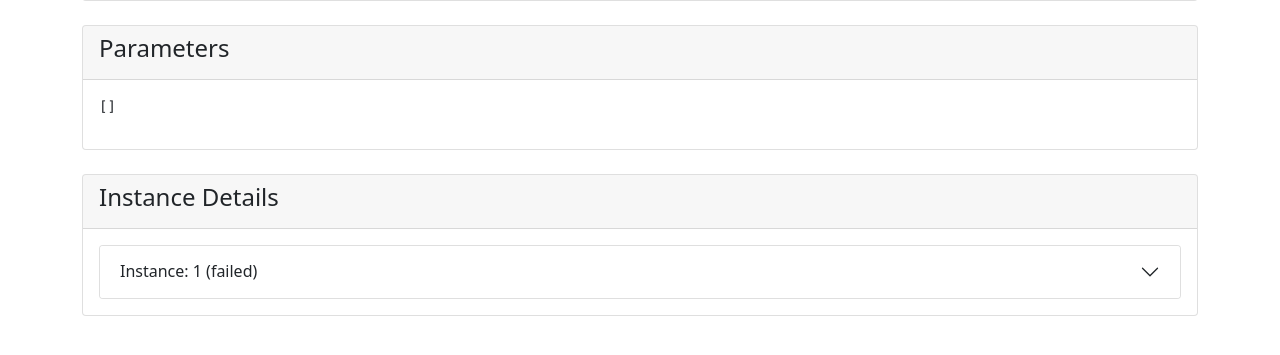
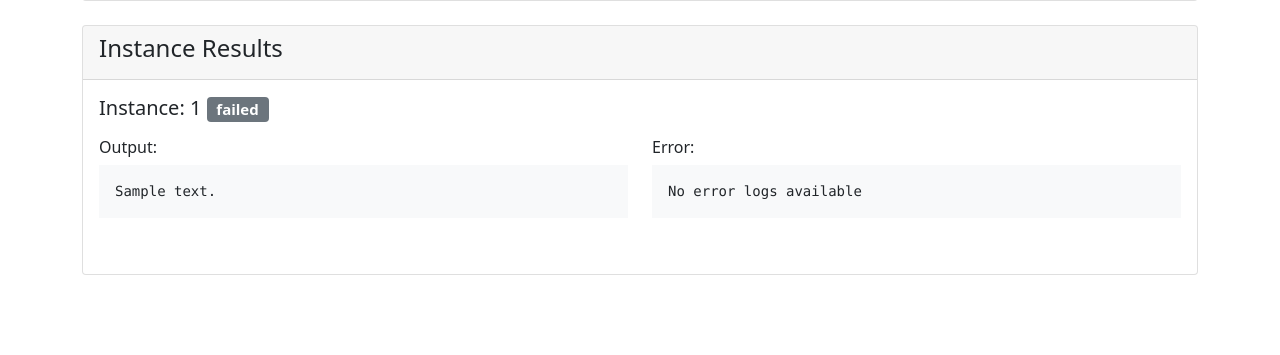
Before and after one commit to paramraghavan/aws-one-view, a Flask app: template projects/ssm-and-cloudwatchlogs/templates/command_details.html in a window 1280 px wide. Shown: the part 328-683 px from the top of the page. Run offline with Flask 2, Linux system fonts and the light colour scheme; the template is opened without the code that fills it: most values are stand-ins (such as "Sample title", 1, 10 or a date in 2020).

Commit message:
simplify command detail page

```diff
--- a/projects/ssm-and-cloudwatchlogs/templates/command_details.html
+++ b/projects/ssm-and-cloudwatchlogs/templates/command_details.html
@@ -4,13 +4,13 @@
 <head>
     <title>Command Details</title>
     <link href="https://cdn.jsdelivr.net/npm/bootstrap@5.1.3/dist/css/bootstrap.min.css" rel="stylesheet">
-    <script src="https://cdn.jsdelivr.net/npm/bootstrap@5.1.3/dist/js/bootstrap.bundle.min.js"></script>
 </head>
 <body>
     <div class="container mt-5">
         <h2>Command Details</h2>
         <a href="javascript:history.back()" class="btn btn-secondary mb-3">Back</a>
 
+        <!-- Command Information -->
         <div class="card mb-4">
             <div class="card-header">
                 <h4>Command Information</h4>
@@ -26,59 +26,36 @@
             </div>
         </div>
 
-        <div class="card mb-4">
+        <!-- Instance Results -->
+        <div class="card">
             <div class="card-header">
-                <h4>Parameters</h4>
+                <h4>Instance Results</h4>
             </div>
             <div class="card-body">
-                <pre>{{ parameters | tojson(indent=2) }}</pre>
-            </div>
-        </div>
+                {% for instance in instance_details %}
+                <div class="instance-result mb-4">
+                    <h5>Instance: {{ instance.InstanceId }}
+                        <span class="badge {% if instance.Status == 'Success' %}bg-success
+                                      {% elif instance.Status == 'Failed' %}bg-danger
+                                      {% elif instance.Status == 'InProgress' %}bg-primary
+                                      {% else %}bg-secondary{% endif %}">
+                            {{ instance.Status }}
+                        </span>
+                    </h5>
 
-        <div class="card">
-            <div class="card-header">
-                <h4>Instance Details</h4>
-            </div>
-            <div class="card-body">
-                <div class="accordion" id="instanceAccordion">
-                    {% for instance in instance_details %}
-                    <div class="accordion-item">
-                        <h2 class="accordion-header" id="heading{{ loop.index }}">
-                            <button class="accordion-button collapsed" type="button"
-                                    data-bs-toggle="collapse"
-                                    data-bs-target="#collapse{{ loop.index }}">
-                                Instance: {{ instance.InstanceId }} ({{ instance.Status }})
-                            </button>
-                        </h2>
-                        <div id="collapse{{ loop.index }}" class="accordion-collapse collapse"
-                             data-bs-parent="#instanceAccordion">
-                            <div class="accordion-body">
-                                <div class="mb-3">
-                                    <ul class="nav nav-tabs" role="tablist">
-                                        <li class="nav-item">
-                                            <a class="nav-link active" data-bs-toggle="tab"
-                                               href="#output{{ loop.index }}">Output</a>
-                                        </li>
-                                        <li class="nav-item">
-                                            <a class="nav-link" data-bs-toggle="tab"
-                                               href="#error{{ loop.index }}">Error</a>
-                                        </li>
-                                    </ul>
-                                    <div class="tab-content mt-2">
-                                        <div class="tab-pane fade show active" id="output{{ loop.index }}">
-                                            <pre id="outputLogs{{ instance.InstanceId }}">{{ instance.OutputContent or 'No output available' }}</pre>
-                                        </div>
-                                        <div class="tab-pane fade" id="error{{ loop.index }}">
-                                            <pre id="errorLogs{{ instance.InstanceId }}">{{ instance.ErrorContent or 'No error logs available' }}</pre>
-                                            </pre>
-                                        </div>
-                                    </div>
-                                </div>
-                            </div>
+                    <div class="row mt-3">
+                        <div class="col-md-6">
+                            <h6>Output:</h6>
+                            <pre class="bg-light p-3" style="max-height: 400px; overflow-y: auto;">{{ instance.OutputContent or 'No output available' }}</pre>
+                        </div>
+                        <div class="col-md-6">
+                            <h6>Error:</h6>
+                            <pre class="bg-light p-3" style="max-height: 400px; overflow-y: auto;">{{ instance.ErrorContent or 'No error logs available' }}</pre>
                         </div>
                     </div>
-                    {% endfor %}
                 </div>
+                {% if not loop.last %}<hr>{% endif %}
+                {% endfor %}
             </div>
         </div>
     </div>
```
